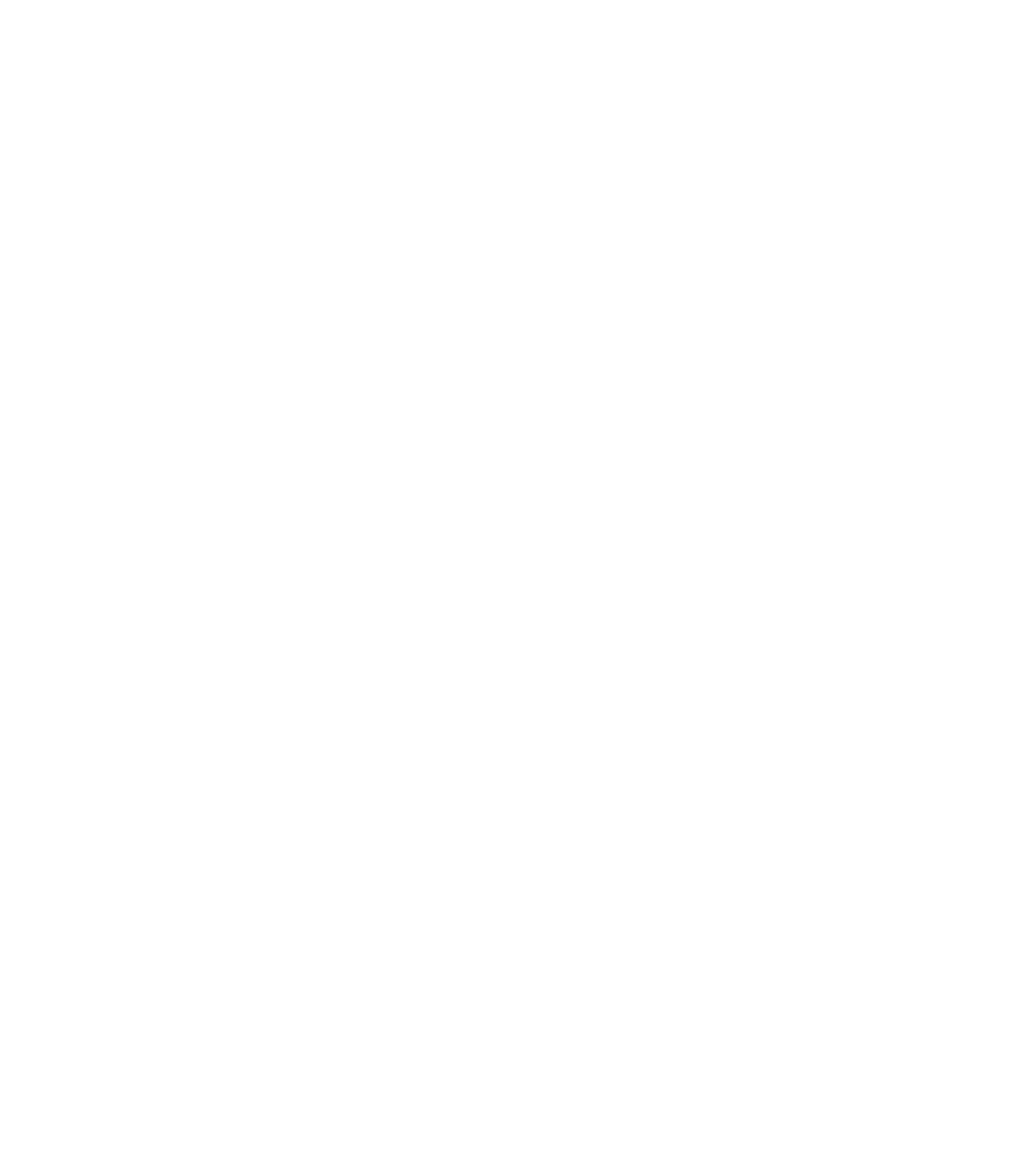
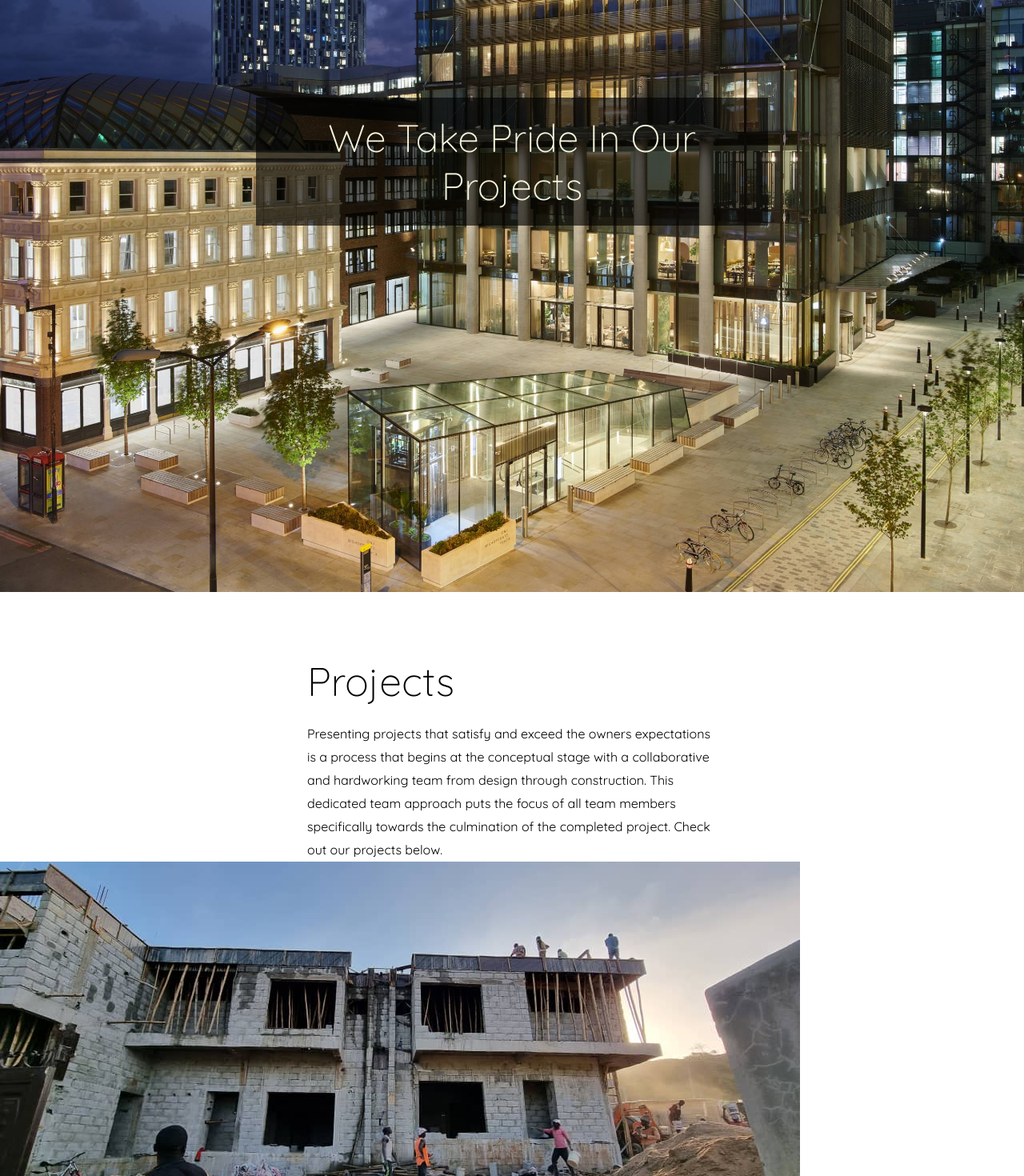
Before and after one commit to Gabbie99/GrandScape, a React (Create React App) app: page /projects in a window 1280 px wide. Before the commit this address had no page. Shown: the part 140-1610 px from the top of the page at 80% size. Before the commit the page ends 800 px from the top, so only its background shows below. Built offline with nearby package versions, Linux system fonts and the light colour scheme.

Commit message:
chore: working on images in project page

```diff
--- a/src/App.js
+++ b/src/App.js
@@ -4,6 +4,7 @@
 import About from './components/about/About'
 import Contact from './components/contact/Contact';
 import Services from './components/service/Services';
+import Project from './components/project/Project';
 
 
 function App() {
@@ -14,6 +15,7 @@
           <Route path='/' element={<GeneralHomePage/>}/>
           <Route path='/about' element={<About/>} />
           <Route path='/services' element={<Services/>} />
+          <Route path='/projects' element={<Project/>} />
           <Route path='/contact' element={<Contact/>} />
         </Routes>
       </BrowserRouter>
--- a/src/components/hamBurger/Hamburger.jsx
+++ b/src/components/hamBurger/Hamburger.jsx
@@ -16,7 +16,7 @@
                   <Link to='/about' className='ham-li'><li>About</li></Link>
                   <Link to='/services' className='ham-li'><li>Services</li></Link>
                   <Link to='/projects' className='ham-li'><li>Projects</li></Link>
-                  <Link to='/testimonials' className='ham-li'><li>Testimonials</li></Link>
+                  {/* <Link to='/testimonials' className='ham-li'><li>Testimonials</li></Link>   */}
                   <Link to='/contact' className='ham-li'><li>Contact</li></Link>
                 </ul>
         </div>
--- a/src/components/navBar/NavBar.jsx
+++ b/src/components/navBar/NavBar.jsx
@@ -15,7 +15,7 @@
           <Link to='/about' className="grand-li"><div>About</div></Link>
           <Link to='/services' className="grand-li"><div>Services</div></Link>
           <Link to='/projects' className="grand-li"><div>Projects</div></Link>
-          <Link to='/testimonials' className="grand-li"><div>Testimonials</div></Link>
+          {/* <Link to='/testimonials' className="grand-li"><div>Testimonials</div></Link> */}
           <Link to='/contact' className="grand-li"><div>Contact</div></Link>
         </ul>
       </div>
--- a/src/components/project/Project.css
+++ b/src/components/project/Project.css
@@ -0,0 +1,33 @@
+.gs-Projectwrap {
+    background-image: url(../../assets/projuk.jpg);
+    background-position: center;
+    background-size: cover;
+    position: relative;
+    height: 110vh;
+}
+.gs-Projecthead {
+    background: black;
+    background: rgba(0, 0, 0, 0.637);
+    color: beige;
+    width: 50%;
+    padding: 20px;
+    margin: 15% auto 0 auto;
+    font-size: x-large;
+    z-index: 4;
+}
+.gs-Projectheading {
+    font-weight: 100;
+    text-align: center;
+}
+.gs-Projecttext {
+    width: 40%;
+    margin: auto;
+}
+.gs-Projecttext-head {
+    font-weight: 100;
+    font-size: 50px;
+    padding: 80px 0 20px 0;
+}
+.gs-Projecttext p{
+    line-height: 29px;
+}
--- a/src/components/project/Project.jsx
+++ b/src/components/project/Project.jsx
@@ -1,5 +1,8 @@
 import React from 'react'
 import NavBar from '../navBar/NavBar'
+import pic1 from '../../assets/groundview (1).jpg'
+import pic2 from '../../assets/view1 (1).jpg'
+import pic3 from '../../assets/twoyears.jpg'
 import './Project.css'
 
 
@@ -9,15 +12,32 @@
       <div className="gs-Projectwrap">
         <NavBar/>
         <div className="gs-Projecthead">
-            <h1 className='gs-Projectheading'>We Are Confident About Our Projects</h1>
+            <h1 className='gs-Projectheading'>We Take Pride In Our Projects</h1>
         </div>
       </div>
       <div className="gs-Projectbody">
         <div className="gs-Projecttext">
-            <h1>Projects</h1>
+            <h1 className='gs-Projecttext-head'>Projects</h1>
             <p>
-            Presenting projects that satisfy and exceed the owners expectations is a process that begins at the conceptual stage with a collaborative team from design through construction. This integrated team approach puts the focus of all team members specifically towards the culmination of the completed project. Check out our projects by clicking on the categories below.
+            Presenting projects that satisfy and exceed the owners expectations is a process that begins at the conceptual stage with a collaborative and hardworking team from design through construction. This  dedicated team approach puts the focus of all team members specifically towards the culmination of the completed project. Check out our projects below.
             </p>
+        </div>
+        <div className="gs-Projectgallerywrap">
+            <div className="gs-Projectgallery">
+                <img src={pic1} alt="" />
+            </div>
+            <div className="gs-Projectgallery">
+                <img src={pic2} alt="" />
+            </div>
+            <div className="gs-Projectgallery">
+                <img src={pic3} alt="" />
+            </div>
+            {/* <div className="gs-Projectgallery">
+                <img src={} alt="" />
+            </div>
+            <div className="gs-Projectgallery">
+                <img src={} alt="" />
+            </div> */}
         </div>
       </div>
     </div>
```
Also changed, not shown: src/assets/projuk.jpg (added).
